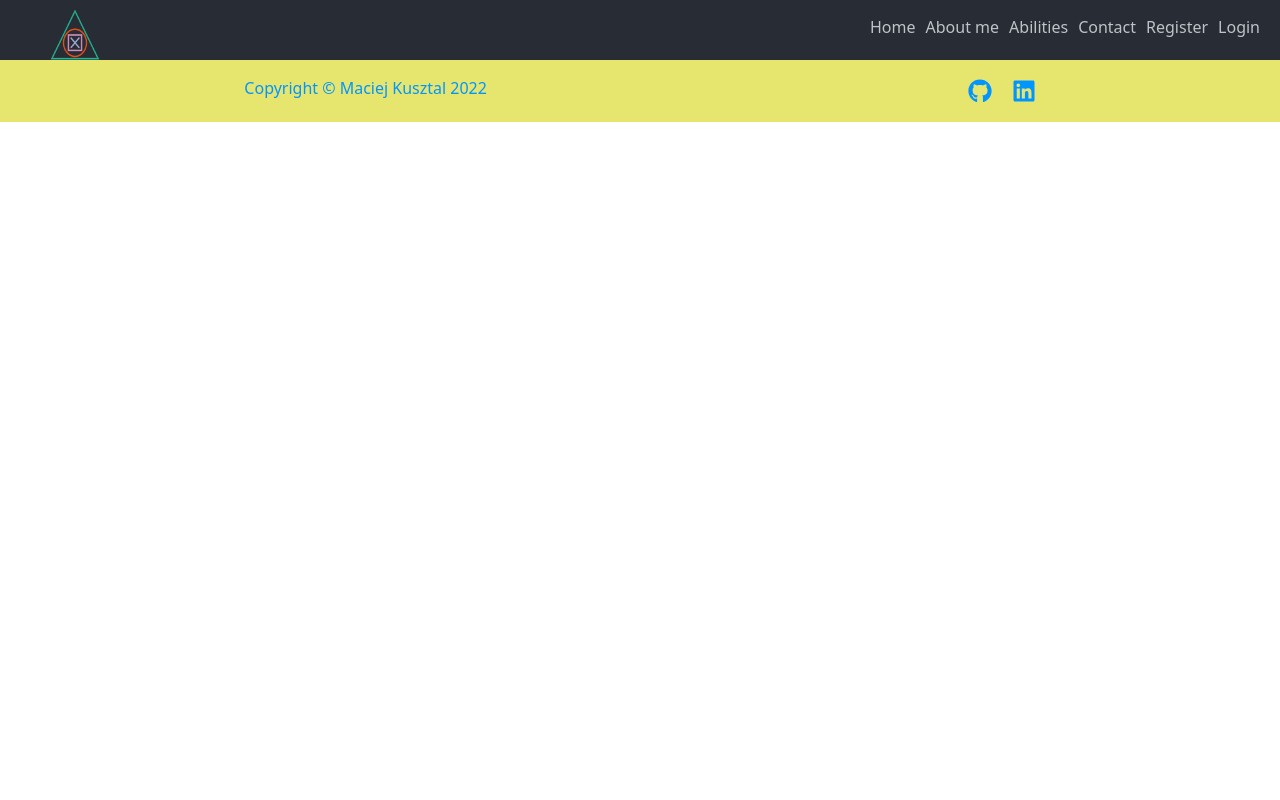
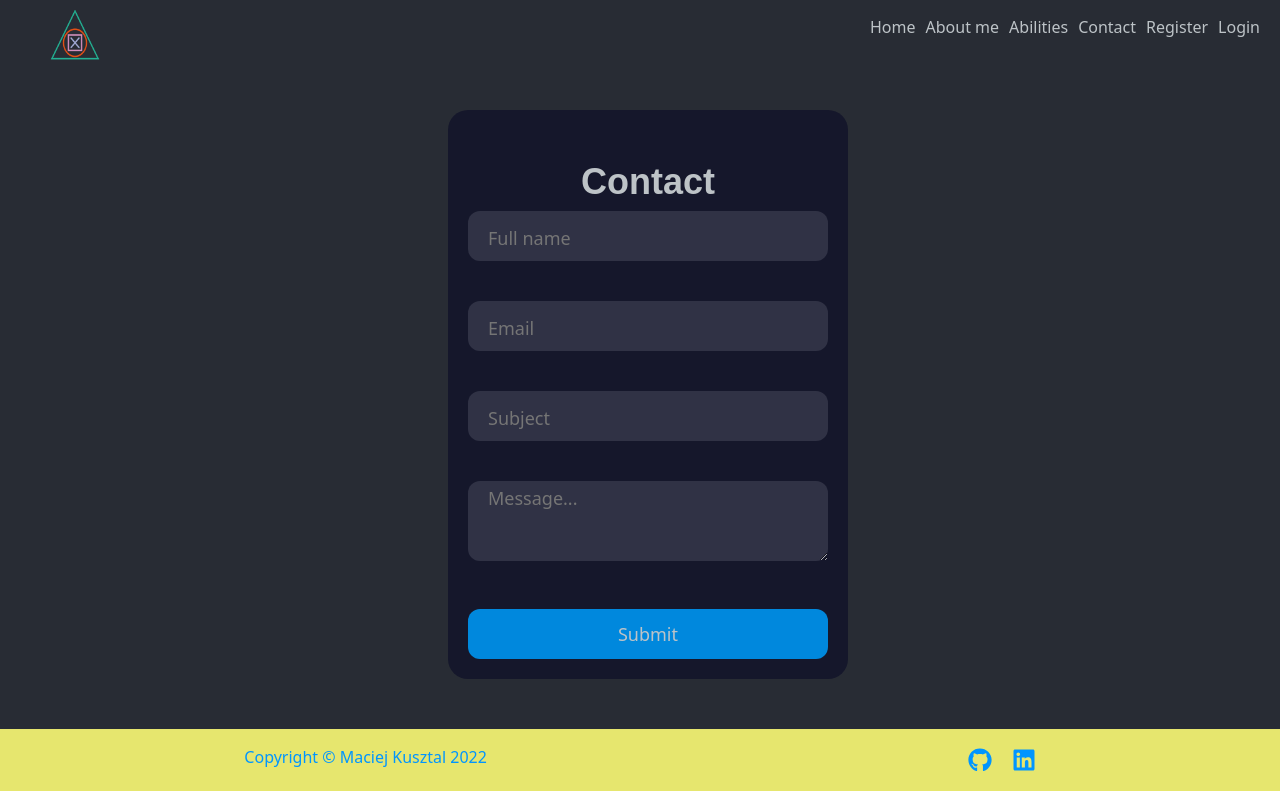
Before and after one commit to mkusztal/portfolioAboutMe, a React (Create React App) app in the folder client/: page /contact in a window 1280 px wide. Built offline with nearby package versions, Linux system fonts and the light colour scheme.

Commit message:
Prepare design of contact form

```diff
--- a/client/src/App.js
+++ b/client/src/App.js
@@ -9,6 +9,7 @@ import Login from './components/features/Login/Login';
 import Logout from './components/features/Logout/Logout';
 import Footer from './components/layout/Footer/Footer';
 import Abilities from './components/pages/Abilities/Abilities';
+import Contact from './components/pages/Contact/Contact';
 
 export const App = () => {
   return (
@@ -18,6 +19,7 @@ export const App = () => {
         <Route path="/" element={<HomePage />} />
         <Route path="/aboutme" element={<AboutMe />} />
         <Route path="/abilities" element={<Abilities />} />
+        <Route path="/contact" element={<Contact />} />
         <Route path="/register" element={<Register />} />
         <Route path="/login" element={<Login />} />
         <Route path="/logout" element={<Logout />} />
--- /dev/null
+++ b/client/src/components/pages/Contact/Contact.js
@@ -0,0 +1,33 @@
+import styles from './Contact.module.scss';
+
+const Contact = () => {
+  return (
+    <form className={styles.form}>
+      <div className={styles.container}>
+        <h2 className={styles.title}>Contact</h2>
+        <div className={styles.input_container}>
+          <input type="text" id="name" placeholder="Full name" />
+        </div>
+        <div className={styles.input_container}>
+          <input type="email" id="email" placeholder="Email" />
+        </div>
+        <div className={styles.input_container}>
+          <input type="test" id="subject" placeholder="Subject" />
+        </div>
+        <div className={styles.input_container}>
+          <textarea
+            id="message"
+            placeholder="Message..."
+            cols="30"
+            rows="10"
+          ></textarea>
+        </div>
+        <button type="submit" className={styles.submit}>
+          Submit
+        </button>
+      </div>
+    </form>
+  );
+};
+
+export default Contact;
--- /dev/null
+++ b/client/src/components/pages/Contact/Contact.module.scss
@@ -0,0 +1,111 @@
+@import '../../../styles/variables.module.scss';
+
+.form {
+  background-color: #15172b;
+  border-radius: 20px;
+  box-sizing: border-box;
+  display: flex;
+  justify-content: center;
+  position: relative;
+  left: 35%;
+  height: 100hv;
+  padding: 20px;
+  width: 400px;
+  margin: 50px 0 50px 0;
+
+  .container {
+    display: flex;
+    align-items: center;
+    flex-direction: column;
+
+    .title {
+      color: $text-color;
+      font-family: sans-serif;
+      font-size: 36px;
+      font-weight: 600;
+      margin-top: 30px;
+    }
+
+    .subtitle {
+      color: $text-color;
+      font-family: sans-serif;
+      font-size: 16px;
+      font-weight: 600;
+      margin-top: 10px;
+    }
+
+    .input_container {
+      height: 50px;
+      position: relative;
+      width: 100%;
+      margin-bottom: 40px;
+    }
+
+    label {
+      color: $text-color;
+    }
+
+    input {
+      background-color: #303245;
+      border-radius: 12px;
+      border: 0;
+      box-sizing: border-box;
+      color: $text-color;
+      font-size: 18px;
+      height: 100%;
+      outline: 0;
+      padding: 4px 20px 0;
+      width: 100%;
+    }
+
+    .input:focus ~ .cut,
+    .input:not(:placeholder-shown) ~ .cut {
+      transform: translateY(8px);
+    }
+
+    .input:focus ~ .placeholder,
+    .input:not(:placeholder-shown) ~ .placeholder {
+      transform: translateY(-30px) translateX(10px) scale(0.75);
+    }
+
+    .input:not(:placeholder-shown) ~ .placeholder {
+      color: #808097;
+    }
+
+    .input:focus ~ .placeholder {
+      color: #dc2f55;
+    }
+
+    .submit {
+      background-color: #08d;
+      border-radius: 12px;
+      border: 0;
+      box-sizing: border-box;
+      color: $text-color;
+      cursor: pointer;
+      font-size: 18px;
+      height: 50px;
+      margin-top: 38px;
+      text-align: center;
+      width: 100%;
+    }
+
+    .submit:active {
+      background-color: #06b;
+    }
+
+    textarea {
+      background-color: #303245;
+      border-radius: 12px;
+      border: 0;
+      box-sizing: border-box;
+      color: $text-color;
+      font-size: 18px;
+      height: 80px;
+      max-height: 115px;
+      outline: 0;
+      padding: 4px 20px 0;
+      width: 100%;
+    }
+  }
+}
```
